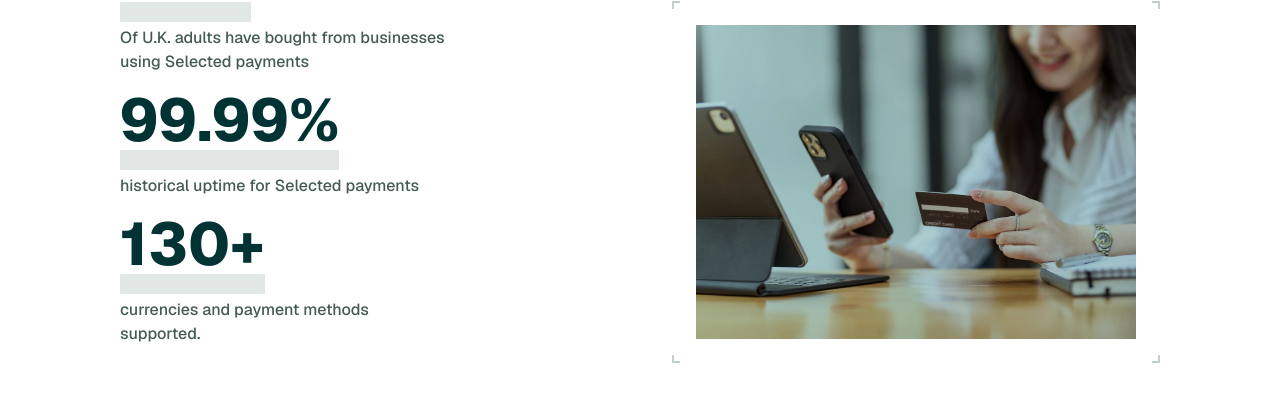
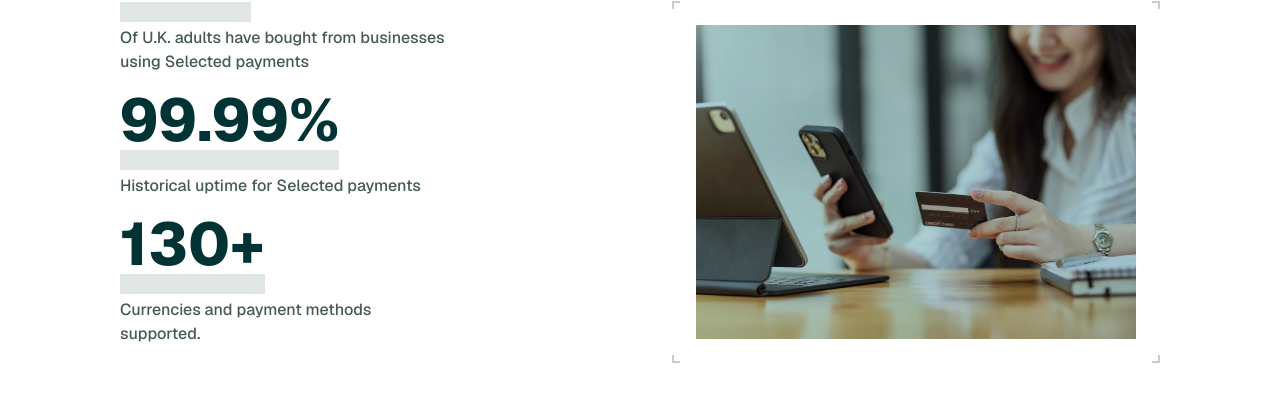
Before and after one commit to arshaan-abh/payments-landing, a Next.js app: page / in a window 1280 px wide. Shown: the part 3494-3890 px from the top of the page. Built offline with nearby package versions, Linux system fonts and the light colour scheme.

Commit message:
Small fix

```diff
--- a/app/_components/features-four/index.tsx
+++ b/app/_components/features-four/index.tsx
@@ -19,11 +19,11 @@ const FeatureFour: FC<FeatureFourProps> = ({}) => {
 				/>
 				<Card
 					title="99.99%"
-					supportingText="historical uptime for Selected payments"
+					supportingText="Historical uptime for Selected payments"
 				/>
 				<Card
 					title="130+"
-					supportingText="currencies and payment methods supported."
+					supportingText="Currencies and payment methods supported."
 				/>
 				<div
 					className="absolute inset-0 bg-white"
--- a/app/_components/footer/index.tsx
+++ b/app/_components/footer/index.tsx
@@ -17,7 +17,7 @@ const solutionsLinks = [
 	{ text: "Marketplace & Platform", link: "" },
 	{ text: "eCommerce", link: "" },
 	{ text: "Billing and Invoicing", link: "" },
-	{ text: "In-Person Payment", link: "" },
+	{ text: "In-person Payment", link: "" },
 	{ text: "Terminal-less Payments ( Mobile App )", link: "" },
 	{ text: "ePOS All-In-One ( Terminal + Eposense Mobile ) ", link: "" },
 	{ text: "Pre-Paid Debit Card with Bank Account Issuing ", link: "" },
--- a/app/staticData/staticData.tsx
+++ b/app/staticData/staticData.tsx
@@ -9,7 +9,7 @@ export const LeftSideFooter: FooterData[] = [
 			"Marketplace & Platform",
 			"eCommerce",
 			"Billing and Invoicing",
-			"In-Person Payment",
+			"In-person Payment",
 			"Terminal-less Payments ( Mobile App )",
 			"ePOS All-In-One ( Terminal + Eposense Mobile )",
 			"Pre- Paid Debit Card with Bank Account Issuing",
```
